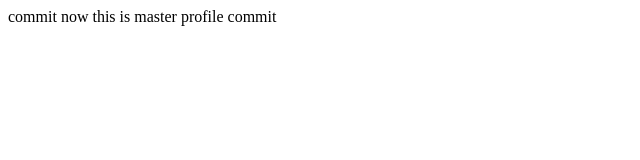
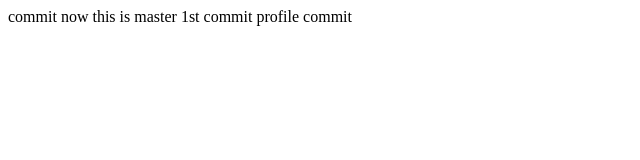
Before and after one commit to murtazabutt12345/reo, a plain HTML site: page index.html in a window 1280 px wide. Shown: the whole page, without its empty margins (0-640 px from the left). Drawn offline with Linux system fonts and the light colour scheme.

Commit message:
master commit

```diff
--- a/index.html
+++ b/index.html
@@ -7,4 +7,4 @@
     </body>
 
 </html>
-commit now this is master profile commit
+commit now this is master 1st commit profile commit
```
